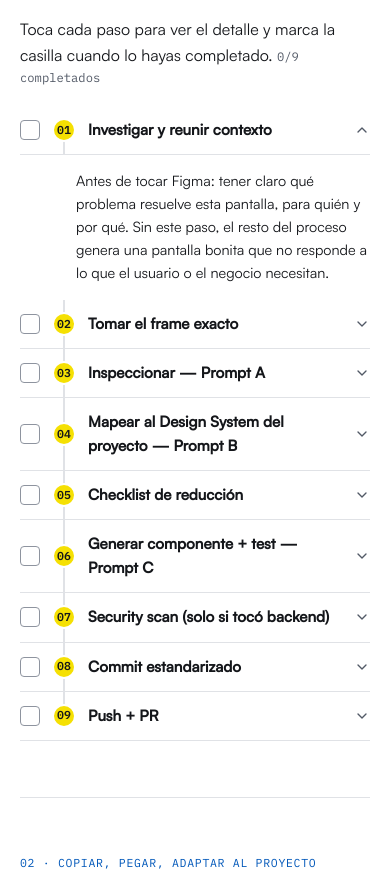
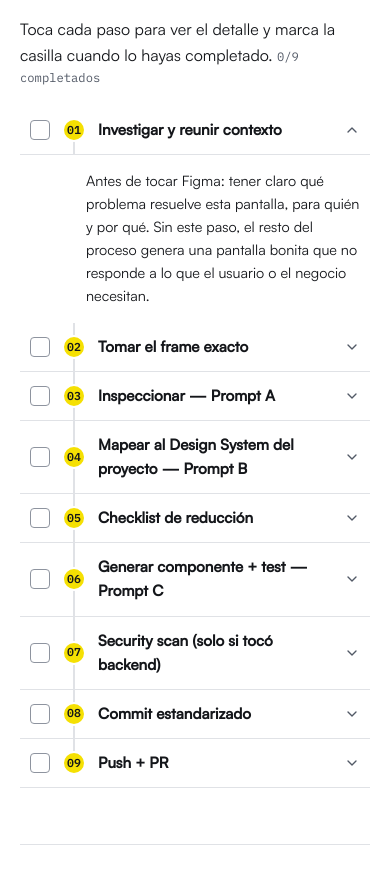
Before and after one commit to JuanUX-002/design-engineer-process, a plain HTML site: page index.html in a window 390 px wide. Shown: the part 1710-2585 px from the top of the page. Drawn offline with Linux system fonts and the light colour scheme.

Commit message:
Add files via upload

```diff
--- a/index.html
+++ b/index.html
@@ -188,10 +188,10 @@ td strong{ color:var(--ink); }
 /* steps — línea de tiempo continua que une todos los pasos + desplegable con checkbox */
 .step-progress{ font-family:'IBM Plex Mono',monospace; font-size:.76rem; color:var(--ink-muted); }
 .steps{ margin-top:18px; position:relative; }
-.steps::before{ content:''; position:absolute; left:43px; top:24px; bottom:24px; width:2px; background:var(--line); z-index:0; }
+.steps::before{ content:''; position:absolute; left:53px; top:24px; bottom:24px; width:2px; background:var(--line); z-index:0; }
 .step{ position:relative; }
 .step-head{
-  display:flex; align-items:center; gap:12px; padding:12px 0; cursor:pointer; user-select:none;
+  display:flex; align-items:center; gap:12px; padding:12px 10px; cursor:pointer; user-select:none;
   position:relative; z-index:1; border-bottom:1px solid var(--line);
 }
 .step-head:hover{ background:var(--surface-2); }
@@ -218,7 +218,7 @@ td strong{ color:var(--ink); }
 .step.is-open .step-chevron{ transform:rotate(180deg); }
 .step-body{ max-height:0; overflow:hidden; transition:max-height .22s ease; position:relative; z-index:1; background:var(--surface); }
 .step.is-open .step-body{ max-height:400px; }
-.step-body-inner{ padding:14px 0 16px 68px; }
+.step-body-inner{ padding:14px 10px 16px 78px; }
 .step-body-inner p{ margin:0; font-size:.9rem; }
 
 /* code blocks — flat */
@@ -366,7 +366,7 @@ ul.plain li{ margin-bottom:.5em; max-width:64ch; }
   main{ padding:28px 20px 70px; }
   .grid2{ grid-template-columns:1fr; }
   .rolegrid{ grid-template-columns:1fr; }
-  .step-body-inner{ padding-left:56px; }
+  .step-body-inner{ padding-left:66px; padding-right:10px; }
 }
 </style>
 
```
